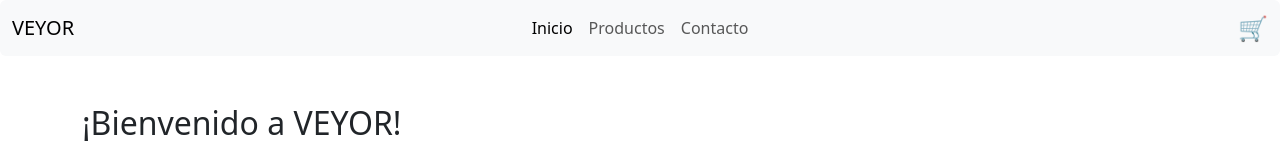
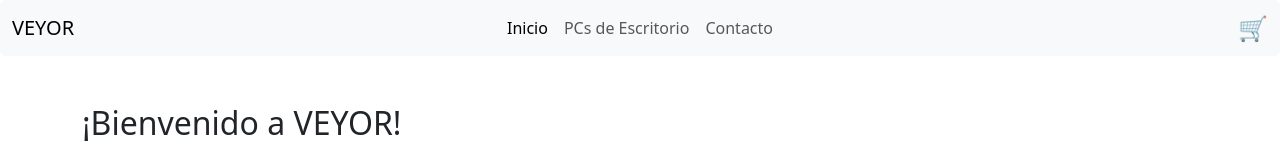
Before and after one commit to pablovenica7/Tech-Ecommerce, a React (Vite) app: page / in a window 1280 px wide. Shown: the top 160 px of the page. Built offline with nearby package versions, Linux system fonts and the light colour scheme.

Commit message:
Update NavBar.jsx

```diff
--- a/src/components/NavBar.jsx
+++ b/src/components/NavBar.jsx
@@ -11,7 +11,7 @@ export function NavBar() {
           <a className="navbar-brand col-lg-3 me-0" href="#">VEYOR</a>
           <ul className="navbar-nav col-lg-6 justify-content-lg-center">
             <li className="nav-item"><a className="nav-link active" href="#">Inicio</a></li>
-            <li className="nav-item"><a className="nav-link" href="#">Productos</a></li>
+            <li className="nav-item"><a className="nav-link" href="#">PCs de Escritorio</a></li>
             <li className="nav-item"><a className="nav-link" href="#">Contacto</a></li>
           </ul>
           <div className="d-lg-flex col-lg-3 justify-content-lg-end">
```
